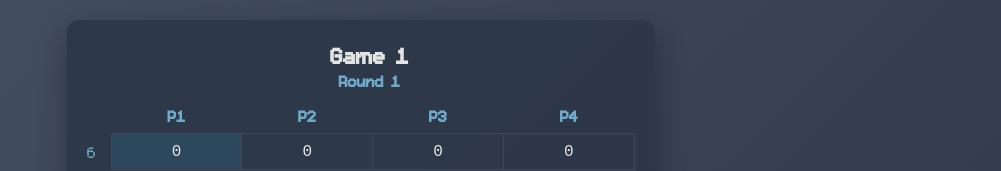
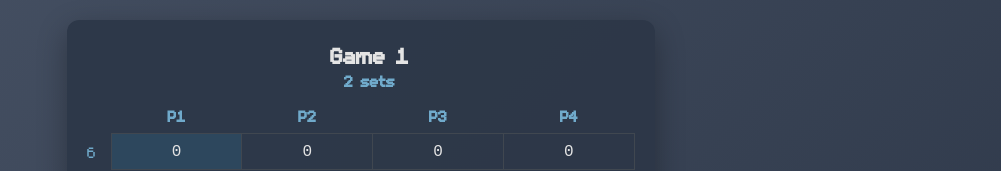
Before and after one commit to stenobot/scoresheet-app, a React (Create React App) app: page /prog-scoresheet in a window 1280 px wide. Shown: the part 240-411 px from the top of the page, without its empty margins (279-1280 px from the left). Built offline with nearby package versions, Linux system fonts and the light colour scheme.

Commit message:
added prog runs and sets info to subtitle; fixed current round issue;

```diff
--- a/src/App.css
+++ b/src/App.css
@@ -56,7 +56,7 @@
   font-weight: bold;
   margin-top: 0;
   margin-bottom: 0;
-  color: #70aacb;
+  color: #55a4d2;
   -webkit-user-select: none;
   -ms-user-select: none;
   user-select: none;
--- a/src/components/ProgressiveRook/ProgScoresheet.tsx
+++ b/src/components/ProgressiveRook/ProgScoresheet.tsx
@@ -31,23 +31,38 @@ function ProgScoresheet() {
   const rowNumRef = useRef(0);
   const rowNumDoubleTwelveRuleAppliedRef = useRef(false);
 
+  const roundDescriptions = [
+    '2 sets',
+    '1 run, 1 set',
+    '2 runs',
+    '3 sets',
+    '1 run, 2 sets',
+    '2 runs, 1 set',
+    '3 runs',
+    '4 sets',
+    '1 run, 3 sets',
+    '2 runs, 2 sets',
+    '3 runs, 1 set'
+  ]
+
   /// <summary>
   ///   Adds a new row and other functions when Next Round button is clicked.
   /// </summary>
   const handleNextRoundClicked = () => {
-        setCurrentGame({
-      ...currentGame,
-      currRound: currentGame.currRound + 1
-    });
-    const currDealer = currentGame.players[currentGame.currRound % currentGame.players.length];
+    const newRound = currentGame.currRound + 1;
+    const newDealer = currentGame.players[currentGame.currRound % currentGame.players.length];
+
     setCurrentGame({
       ...currentGame,
-      currDealer: currDealer
+      currRound: newRound,
+      currDealer: newDealer
     });
-    console.log(`handleNextRoundClicked - players: ${currentGame.players}, currDealer: ${currDealer}`);
+
+    //console.log(`handleNextRoundClicked - players: ${currentGame.players}, currDealer: ${currentGame.currDealer}, currRound: ${currentGame.currRound}`);
     addTableRow();
     handleCellChanged();
-    const dealerIndex = currentGame.players.indexOf(currDealer);
+    const dealerIndex = currentGame.players.indexOf(newDealer);
+    console.log(`handleNextRoundClicked - dealerIndex: ${dealerIndex}, newDealer: ${newDealer}, currDealer: ${currentGame.currDealer}`);
     highlightDealerColumn(dealerIndex);
   }
 
@@ -327,8 +342,14 @@ function ProgScoresheet() {
         className={ showRowNums ? 'table-with-row-nums' : 'table-no-row-nums' }>
         <caption>
           <h2 className={ showRowNums ? 'title-with-row-nums' : 'title-no-row-nums' }>{currentGame.title}</h2>
-          <h6 className={ showRowNums ? 'subtitle-with-row-nums' : 'subtitle-no-row-nums' }>Round {currentGame.currRound}</h6>
-        </caption>
+          <h6 className={ showRowNums ?
+            'subtitle-with-row-nums' :
+            'subtitle-no-row-nums' }>
+              <span>
+                {roundDescriptions[currentGame.currRound - 1]}
+              </span>
+            </h6>
+          </caption>
         <thead style={{ padding: '5px' }}>
           <tr id="theadtrow">
             { showRowNums === false ?
```
Also changed, not shown: src/components/LoadGames.tsx (indentation only).
